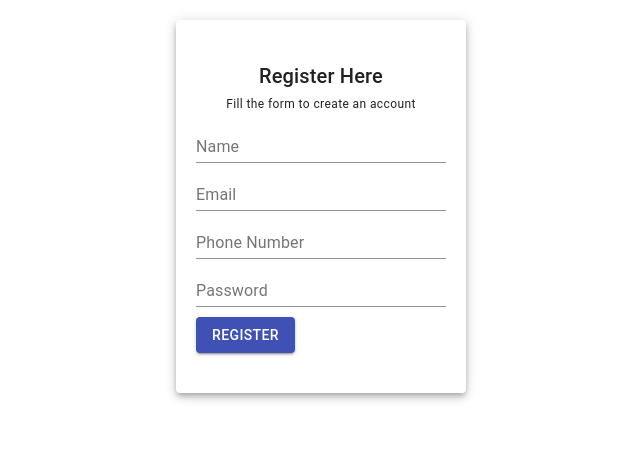
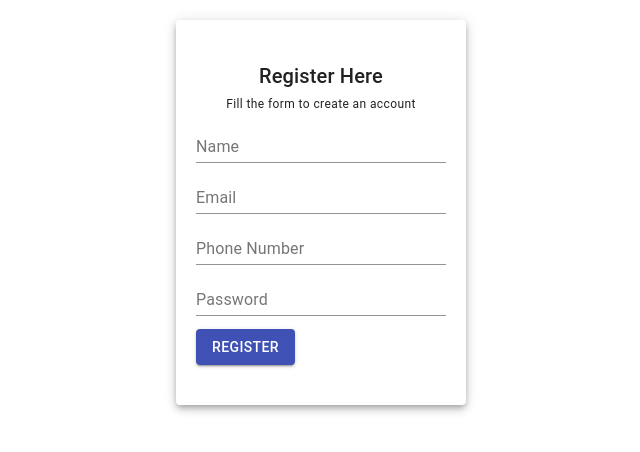
Before and after one commit to elcinp/React-Formik-with-Basic-Yup-Validation, a React (Create React App) app: page / in a window 1280 px wide. Shown: the top 452 px of the page, without its empty margins (319-959 px from the left). Built offline with nearby package versions, Linux system fonts and the light colour scheme.

Commit message:
required part added

```diff
--- a/src/components/RegistrationForm.js
+++ b/src/components/RegistrationForm.js
@@ -1,6 +1,6 @@
 import React from "react";
 import { Grid, Paper, Button, Typography, TextField } from "@material-ui/core";
-import {Formik,Form,Field} from 'formik'
+import {Formik,Form,Field,ErrorMessage} from 'formik'
 import * as Yup from 'yup'
 
 const RegistrationForm = () => {
@@ -15,7 +15,10 @@ const RegistrationForm = () => {
   }
 
   const validationSchema=Yup.object().shape({
-    name:Yup.string().required("Required")
+    name:Yup.string().required("Required"),
+    email:Yup.string().email("Enter valid email").required("Required"),
+    phoneNumber:Yup.string().typeError('Enter valid Phone Number').required('Required'),
+    password:Yup.string().required('Required')
   })
 
 
@@ -38,10 +41,12 @@ const RegistrationForm = () => {
             {(props)=>(
                 <Form>
                   {console.log(props)}
-                <TextField label="Name" name="name"fullWidth value={props.values.name} onChange={props.handleChange}/>
-                <TextField label="Email" name="email"type="email" fullWidth {...props.getFieldProps('email')}/>
-                <Field as={TextField} name='phoneNumber'label="Phone Number" fullWidth />
-                <Field as={TextField} name='password' label='Password' fullWidth/>
+                {/* <TextField label="Name" name="name"fullWidth value={props.values.name} onChange={props.handleChange} helperText={<ErrorMessage name='name'/>}/> */}
+                <Field as={TextField} name='name'label="Name" fullWidth helperText={<ErrorMessage name='name'/>} />
+                {/* <TextField label="Email" name="email"type="email" fullWidth {...props.getFieldProps('email')}/> */}
+                <Field as={TextField} name='email'label="Email" fullWidth helperText={<ErrorMessage name='email'/>} />
+                <Field as={TextField} name='phoneNumber'label="Phone Number" fullWidth helperText={<ErrorMessage name='phoneNumber'/>} />
+                <Field as={TextField} name='password' label='Password' fullWidth helperText={<ErrorMessage name='password'/>}/>
                 <Button
                   type="submit"
                   style={btnStyle}
```
